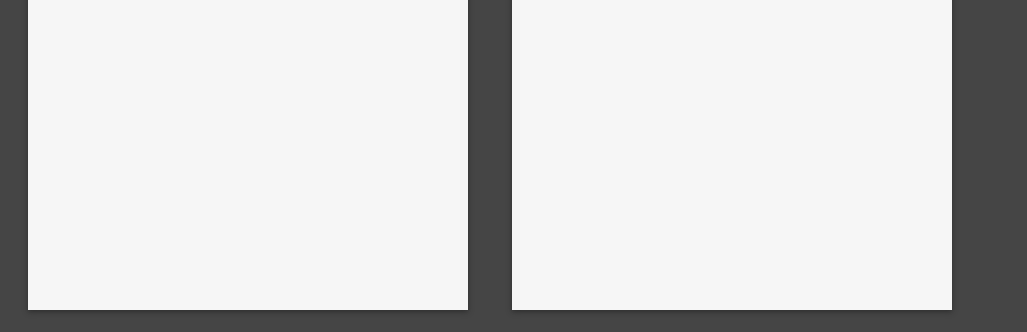
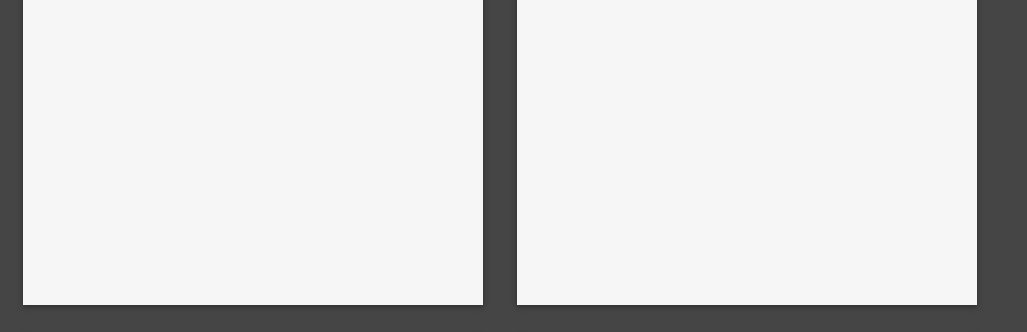
Before and after one commit to rbreeze/dashboard, a plain HTML site: page index.html in a window 1280 px wide. Shown: the part 162-494 px from the top of the page, without its empty margins (0-1027 px from the left). Drawn offline with nearby package versions, Linux system fonts and the light colour scheme.

Commit message:
Changed some styles.

```diff
--- a/style.css
+++ b/style.css
@@ -37,8 +37,8 @@ a.button {
 .container {
 	background: #F6F6F6;
 	display: inline-block;
-	margin: 20px;
-	width: 410px;
+	margin: 15px;
+	width: 430px;
 	height: 395px;
 	padding: 15px;
 	padding-top: 0px;
@@ -75,6 +75,6 @@ td.left {
 }
 
 .canvas {
-	width: 410px;
+	width: 430px;
 	height: 300px;
 }
```
